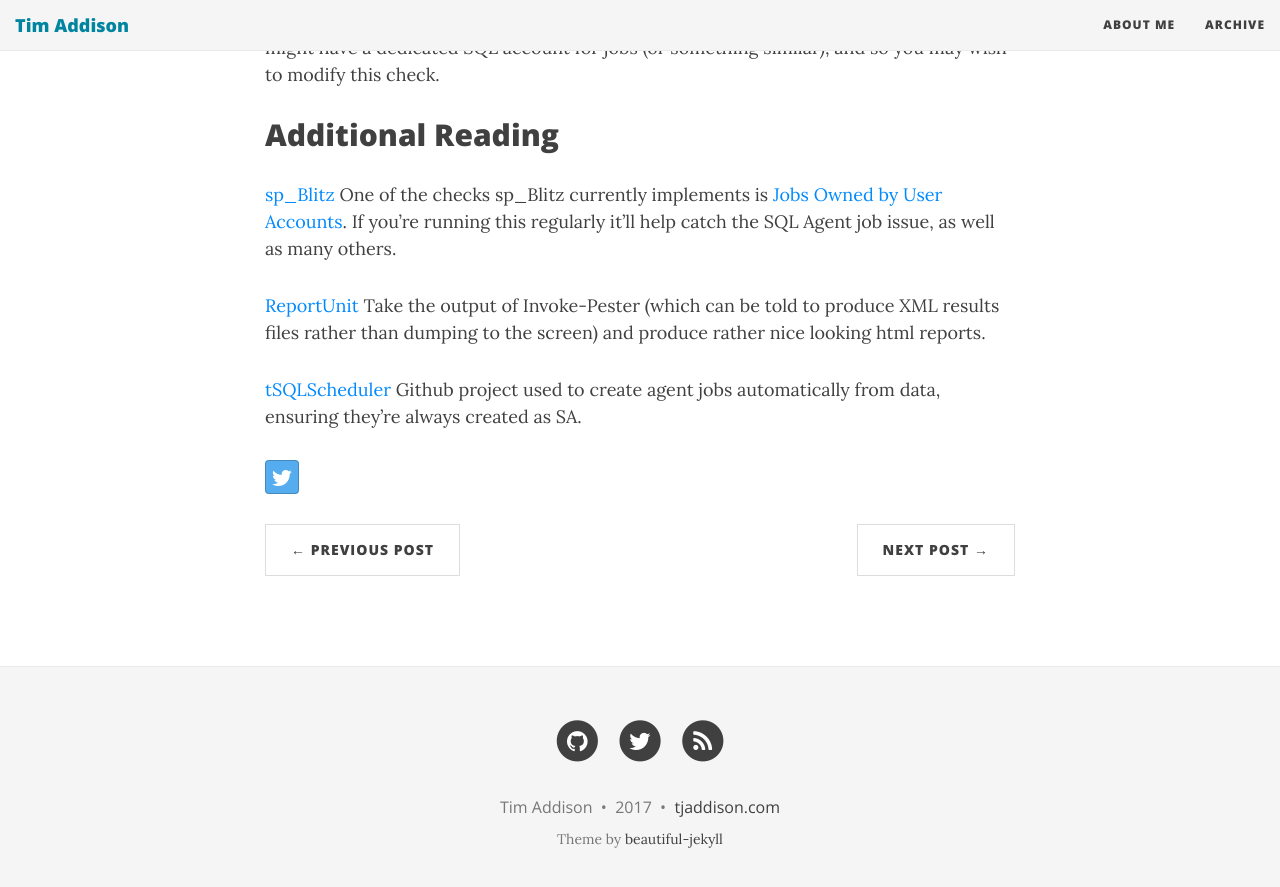
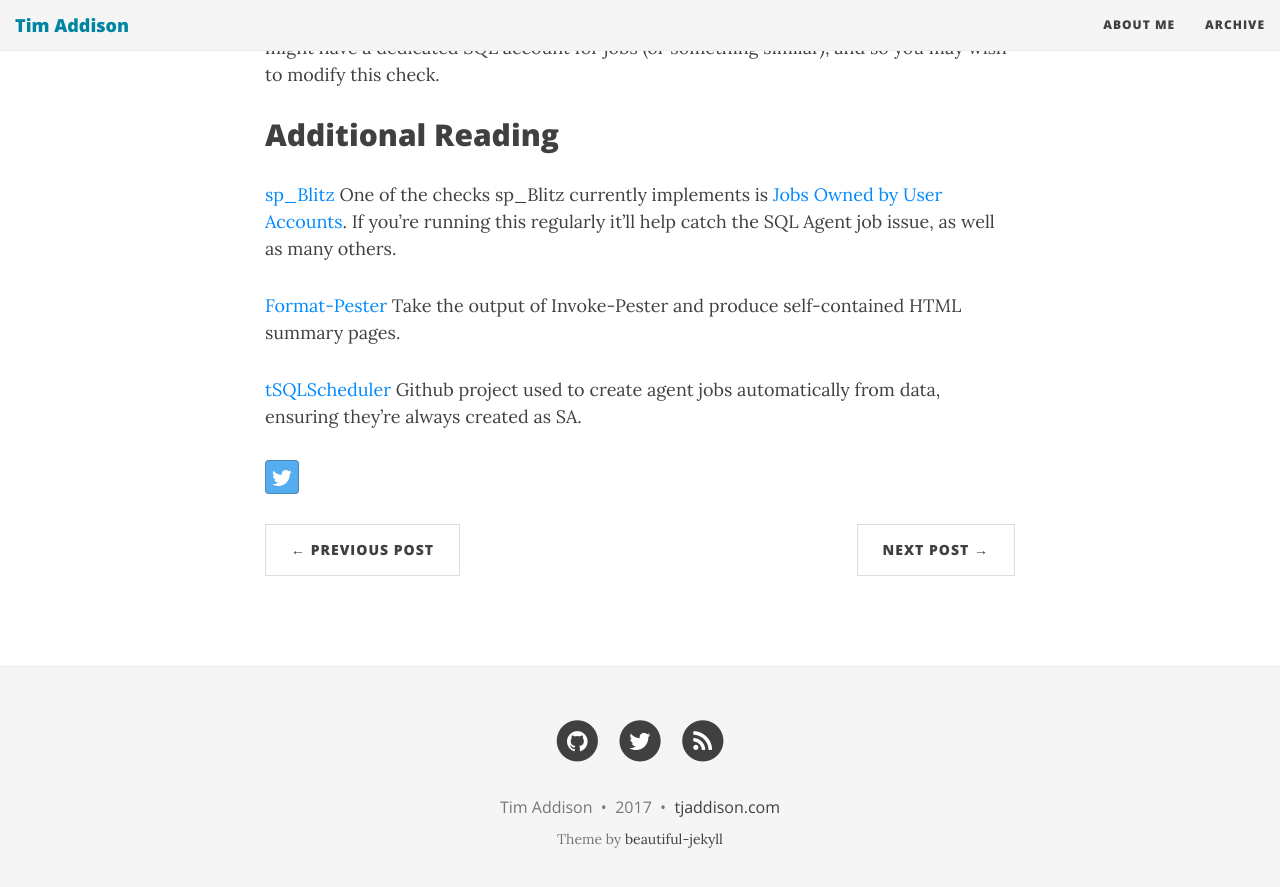
Before and after one commit to taddison/tjaddison.com, a Jekyll site: the page built from _posts/2017-04-22-Checking-SQL-Agent-job-ownership-with-pester.md, in a window 1280 px wide and 900 px high, scrolled down 3122 px. Shown: the top 887 px of the window. Built offline with Jekyll 4.4.1, drawn with Linux system fonts in a browser that asks for light colours; nearby versions of some CDN libraries; comment, search, counter and statistics services are not loaded.

Commit message:
Replace ReportUnit link for Format-Pester

```diff
--- a/_posts/2017-04-22-Checking-SQL-Agent-job-ownership-with-pester.md
+++ b/_posts/2017-04-22-Checking-SQL-Agent-job-ownership-with-pester.md
@@ -99,6 +99,6 @@ Note that the test we have coded for looks to ensure all jobs are owned by SA.
 
 [sp_Blitz](https://www.brentozar.com/blitz/) One of the checks sp_Blitz currently implements is [Jobs Owned by User Accounts](https://www.brentozar.com/blitz/jobs-owned-by-user-accounts/).  If you're running this regularly it'll help catch the SQL Agent job issue, as well as many others.
 
-[ReportUnit](http://relevantcodes.com/reportunit/) Take the output of Invoke-Pester (which can be told to produce XML results files rather than dumping to the screen) and produce rather nice looking html reports.
+[Format-Pester](https://github.com/equelin/Format-Pester) Take the output of Invoke-Pester and produce self-contained HTML summary pages.
 
 [tSQLScheduler](https://github.com/taddison/tsqlScheduler) Github project used to create agent jobs automatically from data, ensuring they're always created as SA.
```
